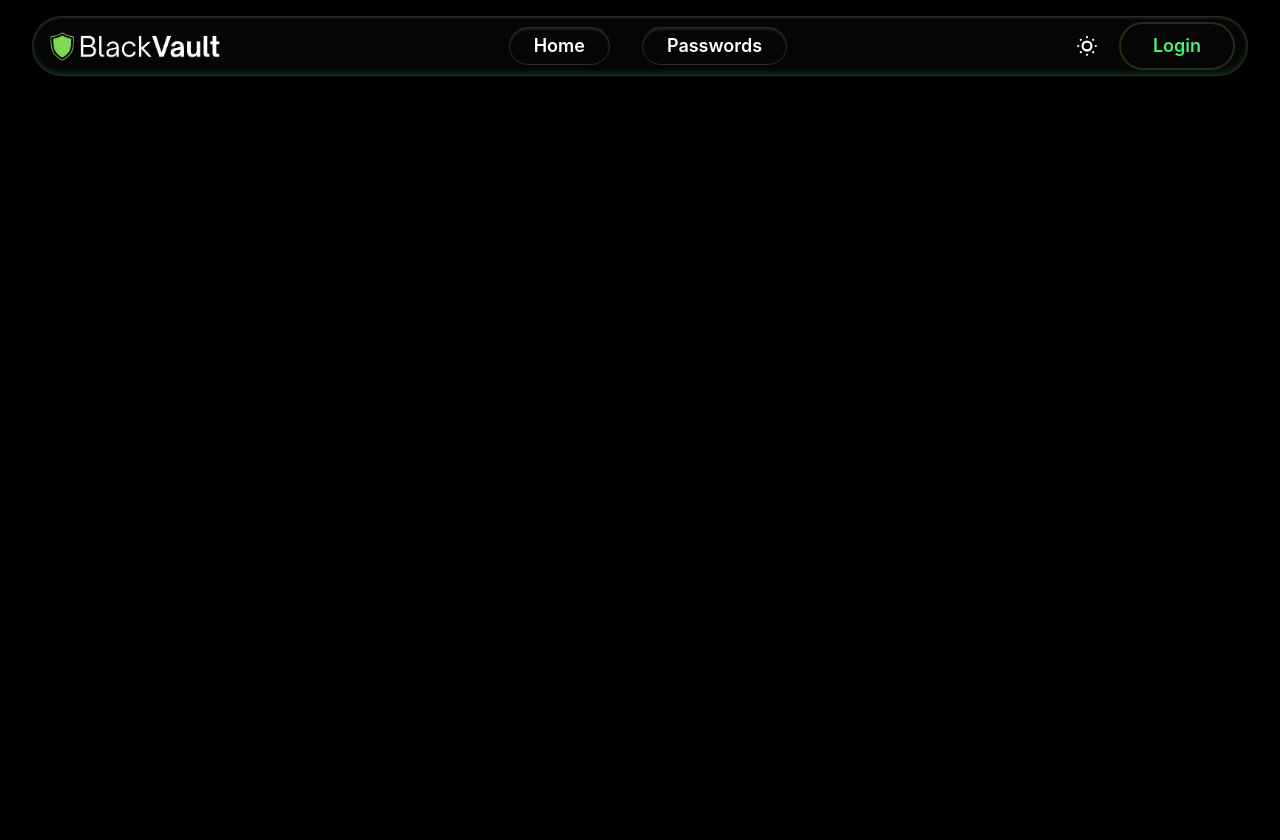
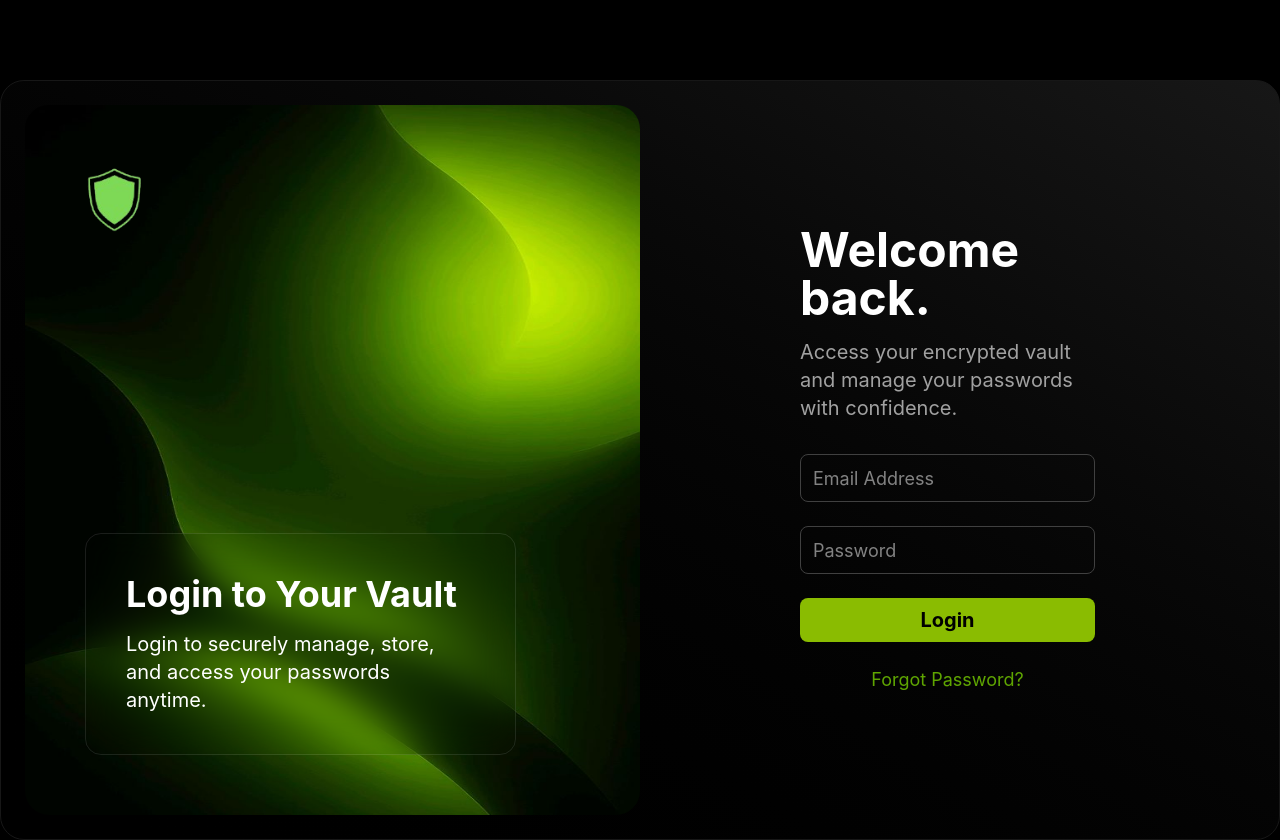
Before and after one commit to KaifSoomro/BlackVault, a React app in the folder frontend/: page /login in a window 1280 px wide. Before the commit the page ends 800 px from the top, so only its background shows below. Built offline with nearby package versions, Linux system fonts and the light colour scheme; the HTML template or start-up script is replaced by a standard one.

Commit message:
login page done

```diff
--- a/frontend/src/App.jsx
+++ b/frontend/src/App.jsx
@@ -1,15 +1,26 @@
 import React from "react";
-import { Routes, Route } from "react-router-dom";
+import { Routes, Route, useLocation } from "react-router-dom";
 import Home from "./pages/Home.jsx";
 import Navbar from "./components/common/Navbar.jsx";
 import ManagePass from "./pages/ManagePass.jsx";
+import Login from "./pages/Login.jsx";
 
 const App = () => {
+  const location = useLocation();
+
+  const showNavbar = () => {
+    if(location.pathname === "/login" || location.pathname === "/signup"){
+      return
+    }else {
+      return <Navbar />
+    }
+  }
   return (
     <>
-      <Navbar />
+      { showNavbar() }
       <Routes>
         <Route path="/" element={<Home />} />
+        <Route path="/login" element={<Login />} />
         <Route path="/passwords" element={<ManagePass />} />
       </Routes>
     </>
--- /dev/null
+++ b/frontend/src/pages/Login.jsx
@@ -0,0 +1,65 @@
+import React from "react";
+import Container from "../components/common/Container";
+import { Link } from "react-router-dom";
+
+const Login = () => {
+  return (
+    <Container>
+      <div className="w-full mt-20 bg-linear-to-tr from-black to-neutral-900 h-190 rounded-3xl flex items-center flex-1 p-6 border border-neutral-900">
+        <div className="w-[50%] h-full relative">
+          <img
+            src="./public/logo_2.png"
+            alt=""
+            className="absolute top-15 left-15 w-15"
+          />
+          <img
+            src="./public/login_img.jpg"
+            alt=""
+            className="w-full h-full rounded-3xl"
+          />
+
+          <div className="w-[70%] p-10 rounded-2xl backdrop-blur-lg absolute bottom-15 left-15 border border-white/10">
+            <h1 className="font-bold text-4xl">Login to Your Vault</h1>
+            <p className="text-xl mt-4">
+              Login to securely manage, store, and access your passwords
+              anytime.
+            </p>
+          </div>
+        </div>
+        <div className="w-[50%] px-40">
+          <form>
+            <div className="w-full flex flex-col justify-center items-center">
+              <div className="w-full text-lg">
+                <h1 className="text-5xl font-bold">Welcome back.</h1>
+                <p className="mt-4 text-xl text-neutral-400">
+                  Access your encrypted vault and manage your passwords with
+                  confidence.
+                </p>
+                <input
+                  type="email"
+                  placeholder="Email Address"
+                  className="w-full mt-8 h-12 ps-3 border border-neutral-700 rounded-lg outline-none focus:border-lime-600 bg-transparent transition-all ease-in-out duration-200"
+                />
+                <input
+                  type="password"
+                  placeholder="Password"
+                  className="w-full mt-6 h-12 ps-3 border border-neutral-700 rounded-lg outline-none focus:border-lime-600 bg-transparent transition-all ease-in-out duration-200"
+                />
+
+                <button className="w-full mt-6 md:py-2 text-black rounded-lg text-lg md:text-xl transition-all duration-200 ease-out bg-[#8abc01] hover:shadow-[0_0_20px_rgba(126,217,86,0.5)] hover:scale-102 font-bold text-center">
+                  Login
+                </button>
+
+                <div className="text-center mt-6 text-lime-600 hover:underline">
+                  <Link to={"/forgot-password"}>Forgot Password?</Link>
+                </div>
+              </div>
+            </div>
+          </form>
+        </div>
+      </div>
+    </Container>
+  );
+};
+
+export default Login;
```
Also changed, not shown: frontend/public/login_img.jpg (added), frontend/public/logo_2.png (added).
